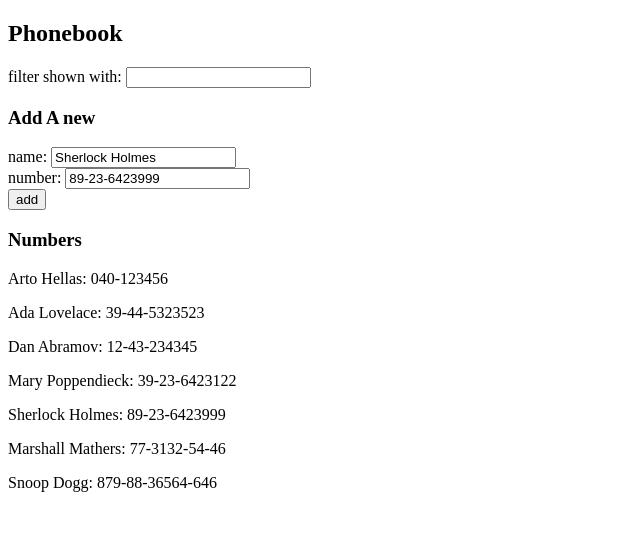
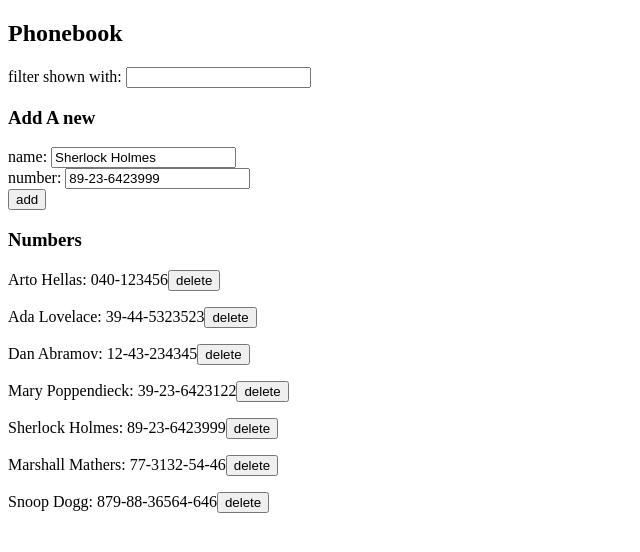
Before and after one commit to richardmunyao/fullstackopen, a React (Create React App) app in the folder part2/phonebook/: page / in a window 1280 px wide. Shown: the top 552 px of the page, without its empty margins (0-640 px from the left). Built offline with nearby package versions, Linux system fonts and the light colour scheme; data requests are answered from the project's data file; the HTML template or start-up script is replaced by a standard one.

Commit message:
enable delete person

```diff
--- a/part2/phonebook/src/App.js
+++ b/part2/phonebook/src/App.js
@@ -1,6 +1,6 @@
 import { useEffect, useState } from "react";
 import axios from 'axios'
-import phonebook from "./components/phonebook";
+import phonebook from "./services/phonebook";
 
 const App = () => {
 
@@ -10,14 +10,14 @@ const App = () => {
   const [searchInpt, setNewSearchInpt] = useState('')
 
   //effect hook to update component with persons
-  useEffect( () => {
-    // fetch data from backed server
+  const hook = () => {
     phonebook
       .getAll()
       .then(returnedPersons => {
         setPersons(returnedPersons)
       })
-  },[])
+  }
+  useEffect( hook, [] )
 
 
   //event handlers
@@ -44,6 +44,25 @@ const App = () => {
       }
     }
 
+  //delete button event listener
+  const handledeletePerson = (event, name) => {
+
+    if ( window.confirm (`Delete ${name} ?`)){
+      phonebook
+      .removePerson(event.target.id)
+      .then(response => {
+        //optional: check if response.status===200
+        if(response.status === 200){
+          //update state from db:
+          hook()
+        }
+
+    })
+
+    }
+
+  }
+
   const handleNameChange = (event) => {
     setNewName(event.target.value)
   }
@@ -68,7 +87,7 @@ const App = () => {
 
       <h3>Numbers</h3>
 
-      <Persons persons={persons} inpt={searchInpt}/>
+      <Persons persons={persons} inpt={searchInpt} deletePerson={handledeletePerson}/>
 
     </div>
   )
@@ -108,12 +127,14 @@ const PersonForm = ({nameInpt, numberInpt, nameHandler, numberHandler, addHandle
   )
 }
 
-const Persons = ({persons, inpt}) => {
+const Persons = ({persons, inpt, deletePerson}) => {
   const filteredResults = persons.filter(somePerson =>
     somePerson.name.toLowerCase().includes(inpt.toLowerCase()))
 
   return (filteredResults.map(person =>
-    <p key={person.id}>{person.name}: {person.number}</p>
+    <p key={person.id}>{person.name}: {person.number}
+    <button id={person.id} onClick={(event)=>deletePerson(event, person.name)}>delete</button>
+    </p>
   )
   )
 
--- a/part2/phonebook/src/components/phonebook.js
+++ b/part2/phonebook/src/services/phonebook.js
@@ -2,7 +2,7 @@ import axios from "axios";
 
 // code that handles comms with the backed server
 
-const baseUrl = 'http://localhost:3001/persons'
+const baseUrl = 'http://localhost:3001/persons/'
 
 const create = (newPersonObj) => {
     const request = axios.post(baseUrl, newPersonObj)
@@ -14,6 +14,11 @@ const getAll = () => {
     return request.then(response => response.data)
 }
 
+const removePerson = (personId) => {
+    const request = axios.delete(baseUrl+personId)
+    return request.then( response => response)
+}
 
 
-export default {create, getAll}
+
+export default {create, getAll, removePerson}
```
